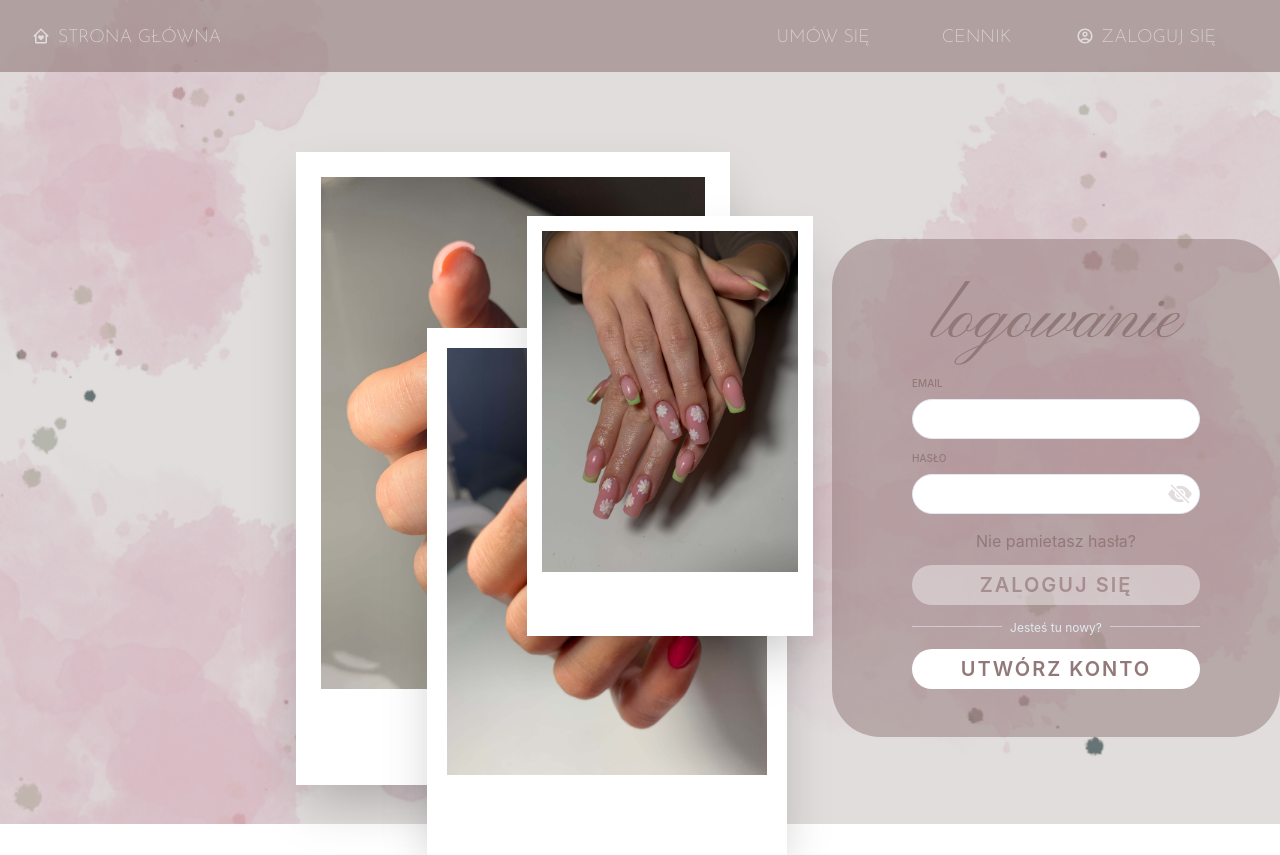
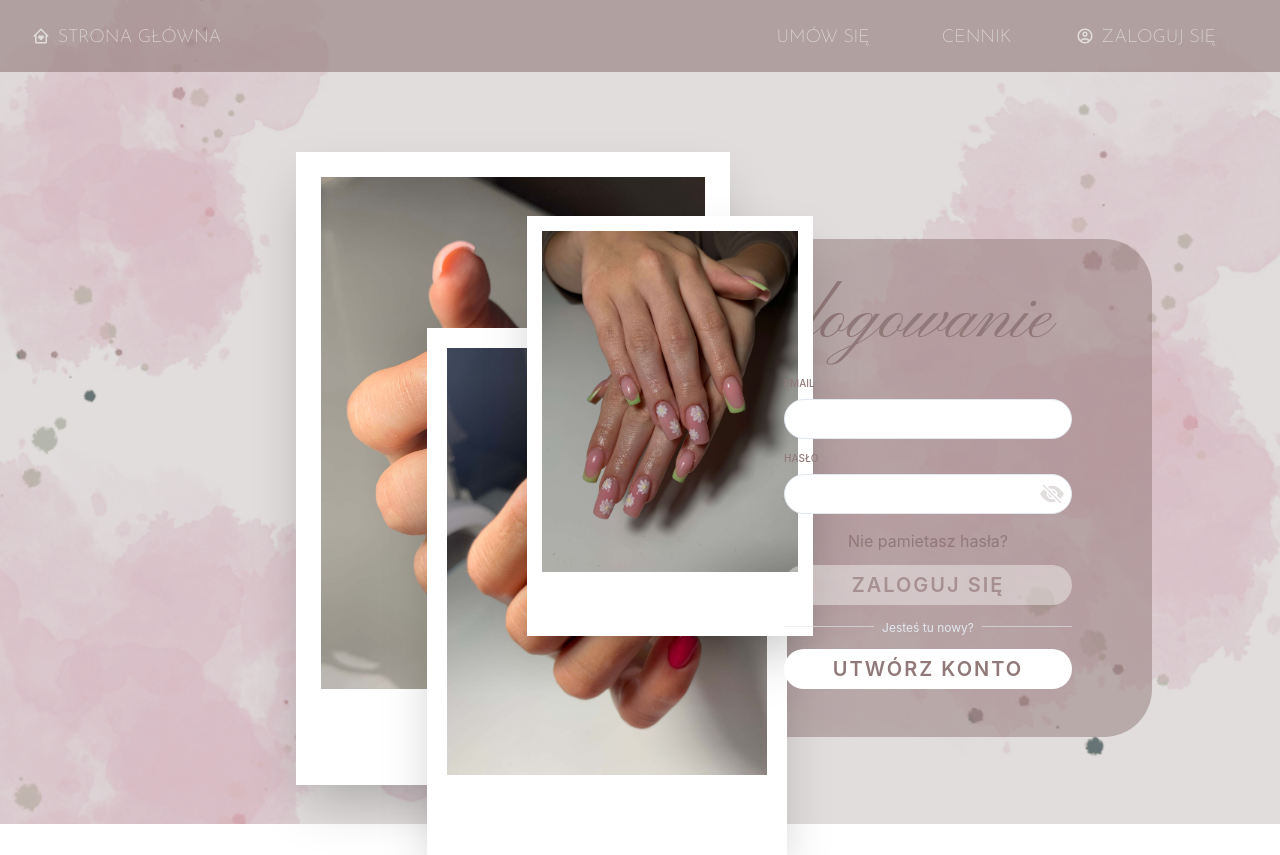
Before and after one commit to stanislawMarciniak/nails, a React (Vite) app: page /zaloguj in a window 1280 px wide. Built offline with nearby package versions, Linux system fonts and the light colour scheme; no server answers; some icons are missing.

Commit message:
redirects

```diff
--- a/src/pages/Login.tsx
+++ b/src/pages/Login.tsx
@@ -220,8 +220,8 @@ const Login = () => {
         px={{ base: 0, lg: 20 }}
         pb="12"
         pt={{ base: 0, lg: 6 }}
-        mr={{ base: 0, lg: 36 }}
         mx={{ base: 7, lg: 0 }}
+        mr={{ base: 0, lg: 32 }}
         className={isLargerThan1000 ? "login-bg" : ""}
       >
         <Heading
```
Also changed, not shown: 2 other files (tests, documents, lock files or other folders).
